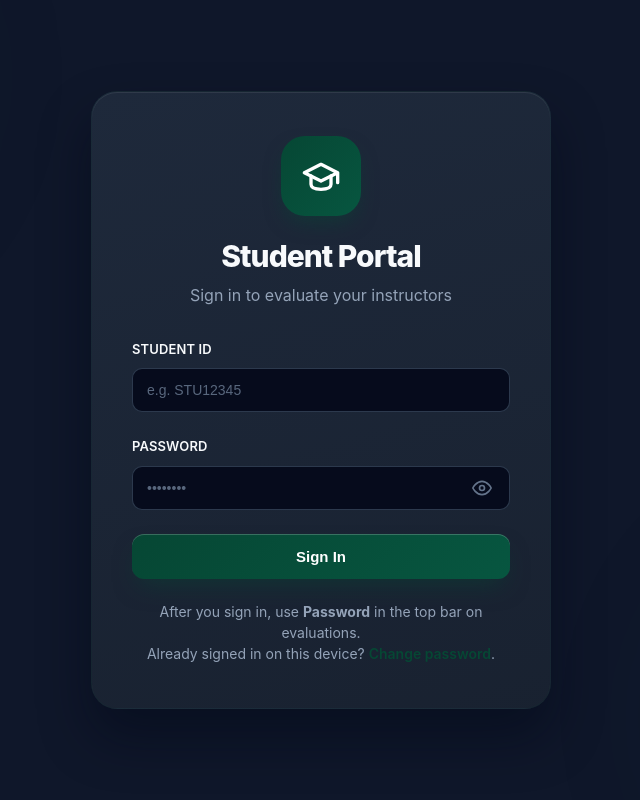
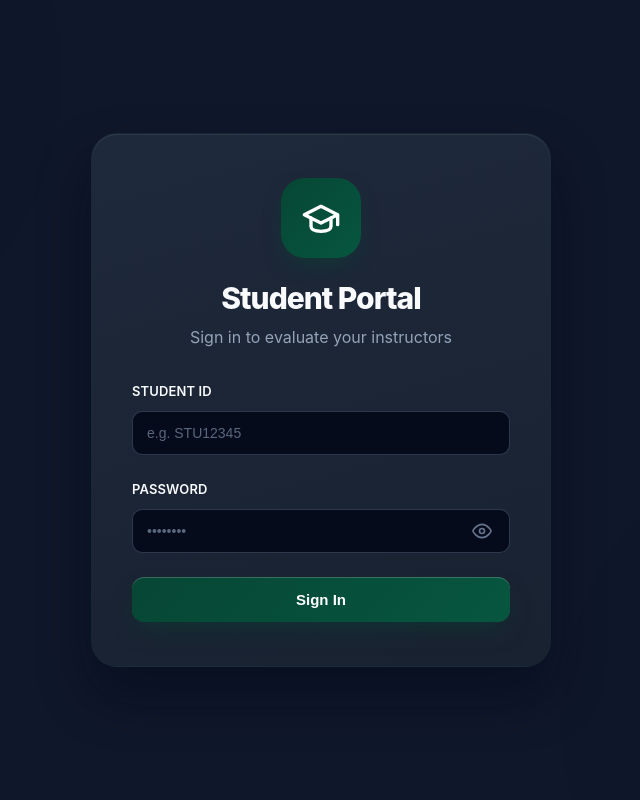
Before and after one commit to f9ine99/Instructor-Evaluation-System, a PHP site: page /pages/student/login.php in a window 1280 px wide. Shown: the whole page, without its empty margins (319-959 px from the left). Run offline with PHP 8.4, Linux system fonts and the light colour scheme.

Commit message:
fix(student): remove password helper section from login page
Drop the change-password footer and related styles so the student login
form stays focused on sign-in only.

Co-authored-by: Cursor <cursoragent@cursor.com>

```diff
--- a/public/pages/student/login.php
+++ b/public/pages/student/login.php
@@ -27,21 +27,6 @@ $assetBase = '../../assets';
         body { overflow: hidden; }
         .login-card {
             border: 1px solid rgba(var(--accent-primary-rgb), 0.1);
-        }
-        .student-login-extra {
-            margin-top: 22px;
-            text-align: center;
-            font-size: 14px;
-            line-height: 1.5;
-            color: var(--text-secondary);
-        }
-        .student-login-extra a {
-            color: var(--accent-primary);
-            font-weight: 600;
-            text-decoration: none;
-        }
-        .student-login-extra a:hover {
-            text-decoration: underline;
         }
     </style>
 </head>
@@ -85,11 +70,6 @@ $assetBase = '../../assets';
                     <span class="btn-text">Sign In</span>
                 </button>
             </form>
-            <p class="student-login-extra">
-                After you sign in, use <strong>Password</strong> in the top bar on evaluations.
-                <br>
-                Already signed in on this device? <a href="change-password.php">Change password</a>.
-            </p>
         </div>
     </div>
 
```
